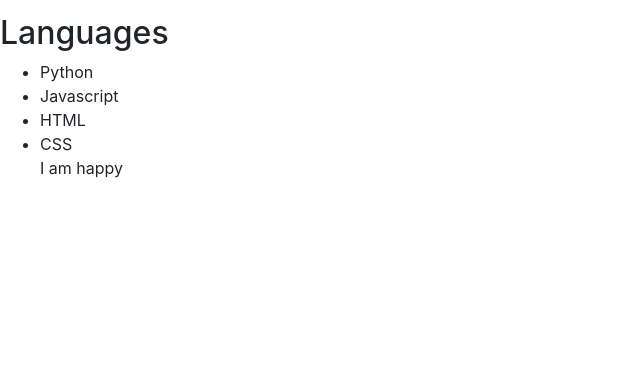
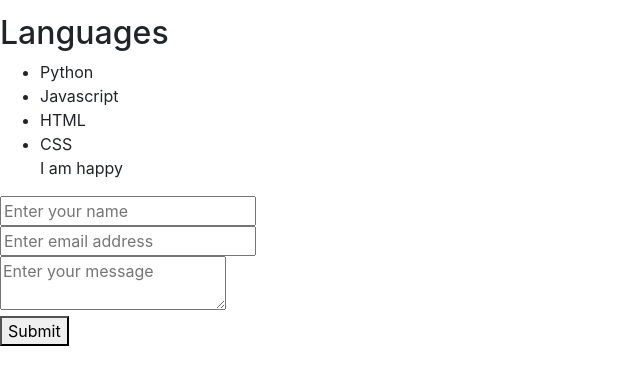
Before and after one commit to tiestolord/heroku-new-test, a Flask app: page /about in a window 1280 px wide. Shown: the part 170-555 px from the top of the page, without its empty margins (0-640 px from the left). Run offline with Flask 2, Linux system fonts and the light colour scheme; some libraries are stand-ins or nearby versions.

Commit message:
Update about.html

```diff
--- a/templates/about.html
+++ b/templates/about.html
@@ -2,6 +2,7 @@
 {% block content %}
 
 <h1>About SmartNinja</h1>
+
 <ul>
     <li><a href="/"> Home;)</a></li>
     <li><a href="/about"> About ;)</a></li>
@@ -23,4 +24,17 @@
     {% endif %}
 </ul>
 
+<form method="post" action="/contact">
+    <input type="text" name="contact-name" placeholder="Enter your name">
+    <br>
+
+    <input type="email" name="contact-email" placeholder="Enter email address">
+    <br>
+
+    <textarea name="contact-message" placeholder="Enter your message"></textarea>
+    <br>
+
+    <button type="submit">Submit</button>
+</form>
+
 {% endblock content %}
```
Lines whose indentation alone changed are shown as unchanged.
